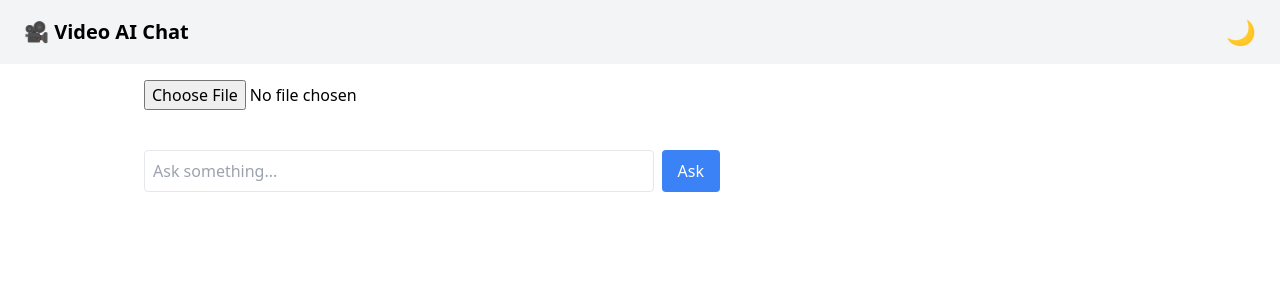
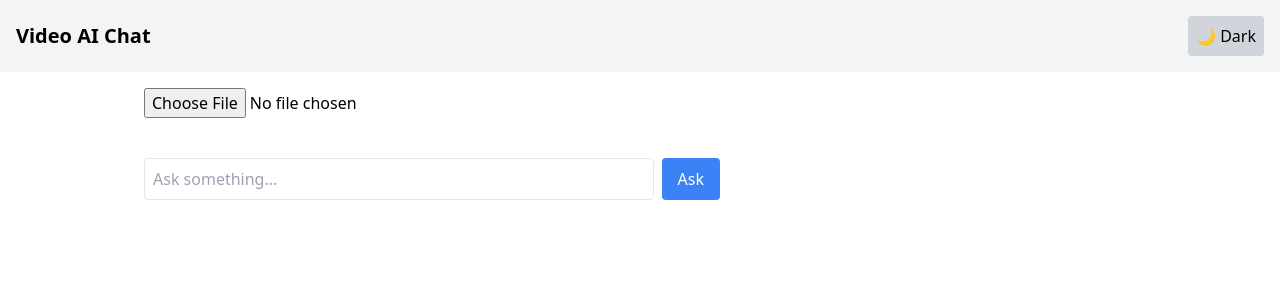
Before and after one commit to Cloud-Counselage/video-ai-chat, a React (Vite) app: page / in a window 1280 px wide. Shown: the top 300 px of the page. Built offline with nearby package versions, Linux system fonts and the light colour scheme.

Commit message:
Update Navbar.jsx

```diff
--- a/src/components/Navbar.jsx
+++ b/src/components/Navbar.jsx
@@ -1,10 +1,13 @@
 export default function Navbar({ dark, toggleDark }) {
   return (
-    <nav className="flex items-center justify-between px-6 py-4 bg-gray-100 dark:bg-gray-800">
-      <h1 className="text-xl font-bold dark:text-white">🎥 Video AI Chat</h1>
-      <button onClick={toggleDark} className="text-2xl">
-        {dark ? "☀️" : "🌙"}
+    <nav className="flex items-center justify-between p-4 bg-gray-100 dark:bg-gray-800">
+      <div className="text-xl font-bold">Video AI Chat</div>
+      <button
+        className="p-2 rounded bg-gray-300 dark:bg-gray-700"
+        onClick={toggleDark}
+      >
+        {dark ? '☀️ Light' : '🌙 Dark'}
       </button>
     </nav>
-  )
+  );
 }
```
